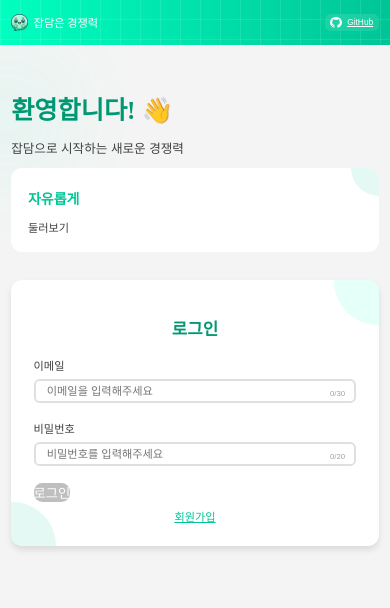
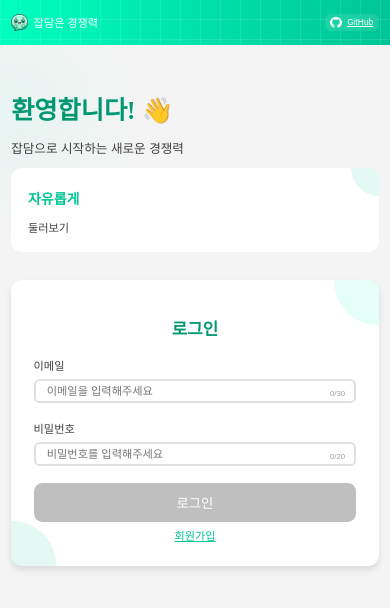
Before and after one commit to 100-hours-a-week/2-hyuk-kim-community-re, a React (Vite) app: page /login in a window 390 px wide. Shown: the top 608 px of the page. Built offline with nearby package versions, Linux system fonts and the light colour scheme; no server answers; a web font is replaced by a local one.

Commit message:
fix: 여백으로 인한 모바일 화면 버튼 UI 꺠짐 해결

```diff
--- a/src/components/PrimaryButtonLarge.tsx
+++ b/src/components/PrimaryButtonLarge.tsx
@@ -60,7 +60,8 @@ const LoginButton = styled.button<{ $isEnabled: boolean }>`
     }
 
     @media (max-width: 640px) {
-        width: fit-content;
-        padding: 0;
+        //width: fit-content;
+        padding-right: 0;
+        padding-left: 0;
     }
 `;
```
